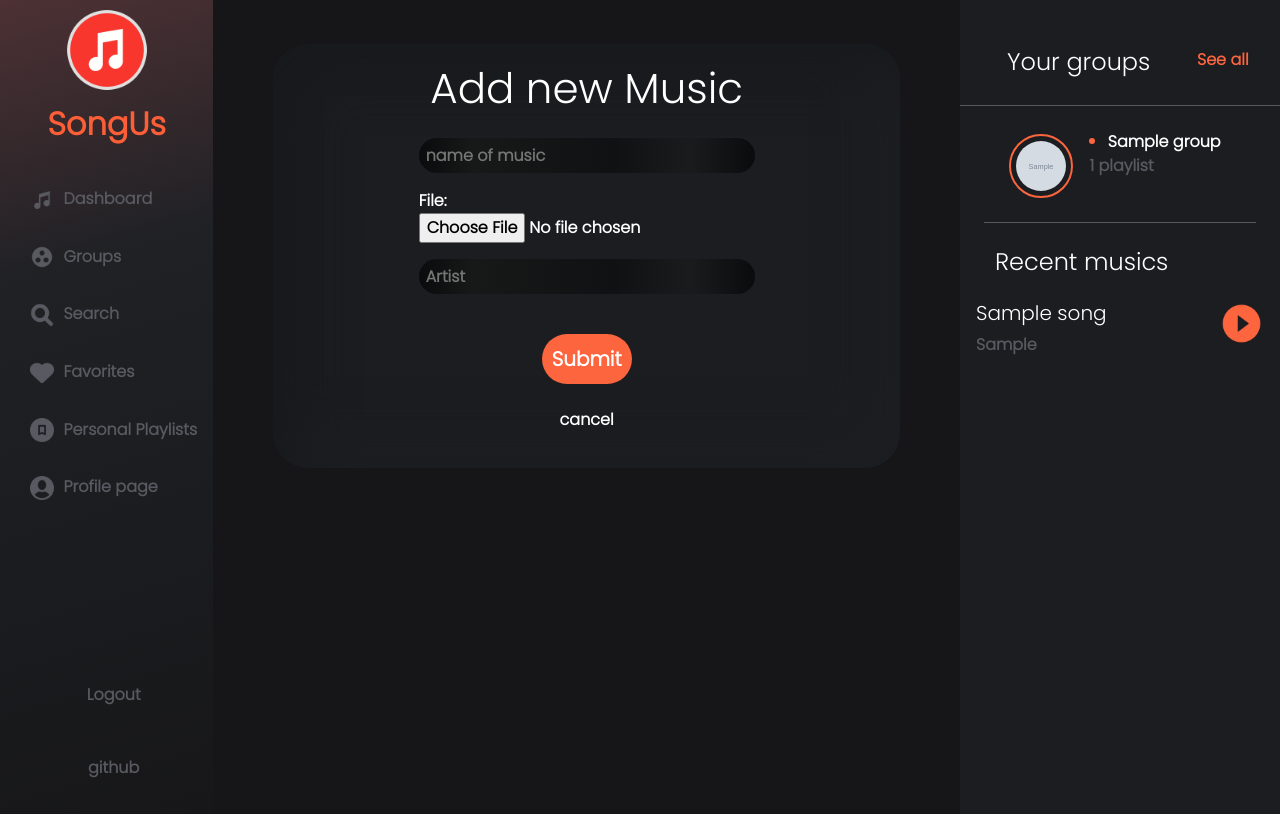
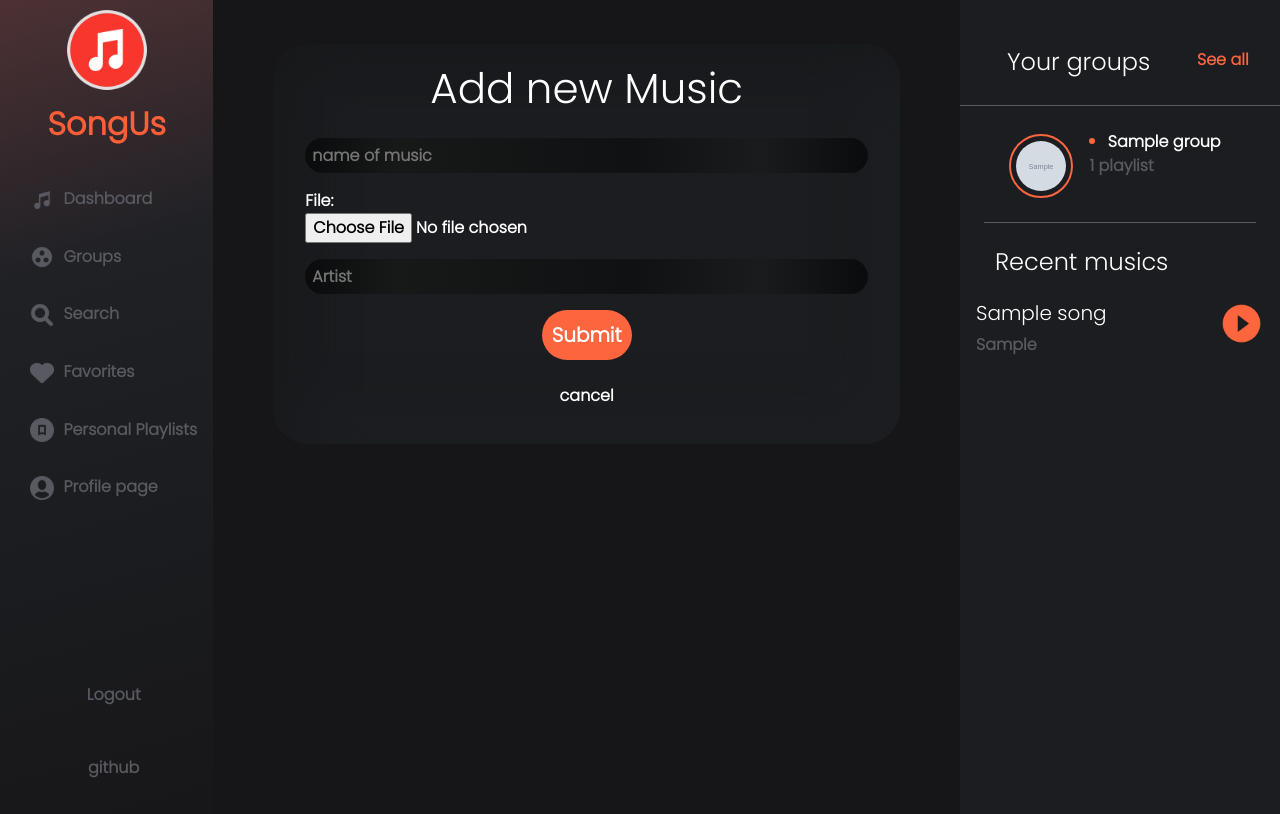
Before and after one commit to ahmadrezatmb/songus, a Django app: page /addmusic/1 in a window 1280 px wide. Run offline with Django 3.2, Linux system fonts and the light colour scheme; a user stored in the database is signed in; tables that the repository leaves empty hold one stand-in row (values such as "Sample post"); grey boxes marked "Sample" are stand-in pictures.

Commit message:
make forms responsive

```diff
--- a/web/static/web/style/form.css
+++ b/web/static/web/style/form.css
@@ -2,6 +2,9 @@
 .groups h3{
 color: white;
 font-size: 42px !important;
+}
+.groups{
+    color: white;
 }
 .groups a,
 .groups a:hover{
@@ -59,6 +62,7 @@ font-size: 42px !important;
 
 .imagefield{
     color: white !important;
+    width: 100% !important;
 }
 
 .cont {
@@ -81,3 +85,9 @@ font-size: 42px !important;
     -webkit-box-shadow: 0px 0px 18px 2px rgba(238, 54, 29, 0.47);
     box-shadow: 0px 0px 18px 2px rgba(238, 54, 29, 0.47);
 }
+
+@media screen and (max-width: 600px) {
+    .groups{
+        padding: 0 !important;
+    }
+}
--- a/web/templates/web/Form.html
+++ b/web/templates/web/Form.html
@@ -11,14 +11,14 @@
 
 <div class="container groups p-4">
     <div class="container">
-        <div class="emptygroups">
+        <div class="emptygroups mb-3">
             <h3 class="text-center mb-4">{{formtitle}}</h3>
             <div class="row p-0 m-0">
                 <form method="POST" enctype="multipart/form-data">
                     {% csrf_token %}
-                    <div class="col-md-7 cont d-table mx-auto mb-4">
+                    <!-- <div class="col-7 cont d-table mx-auto mb-4"> -->
                         {{form.as_p}}
-                    </div>
+                    <!-- </div> -->
 
                     <input type="submit" class="submitbtn mx-auto d-table">
                     {{addon|safe}}
```
